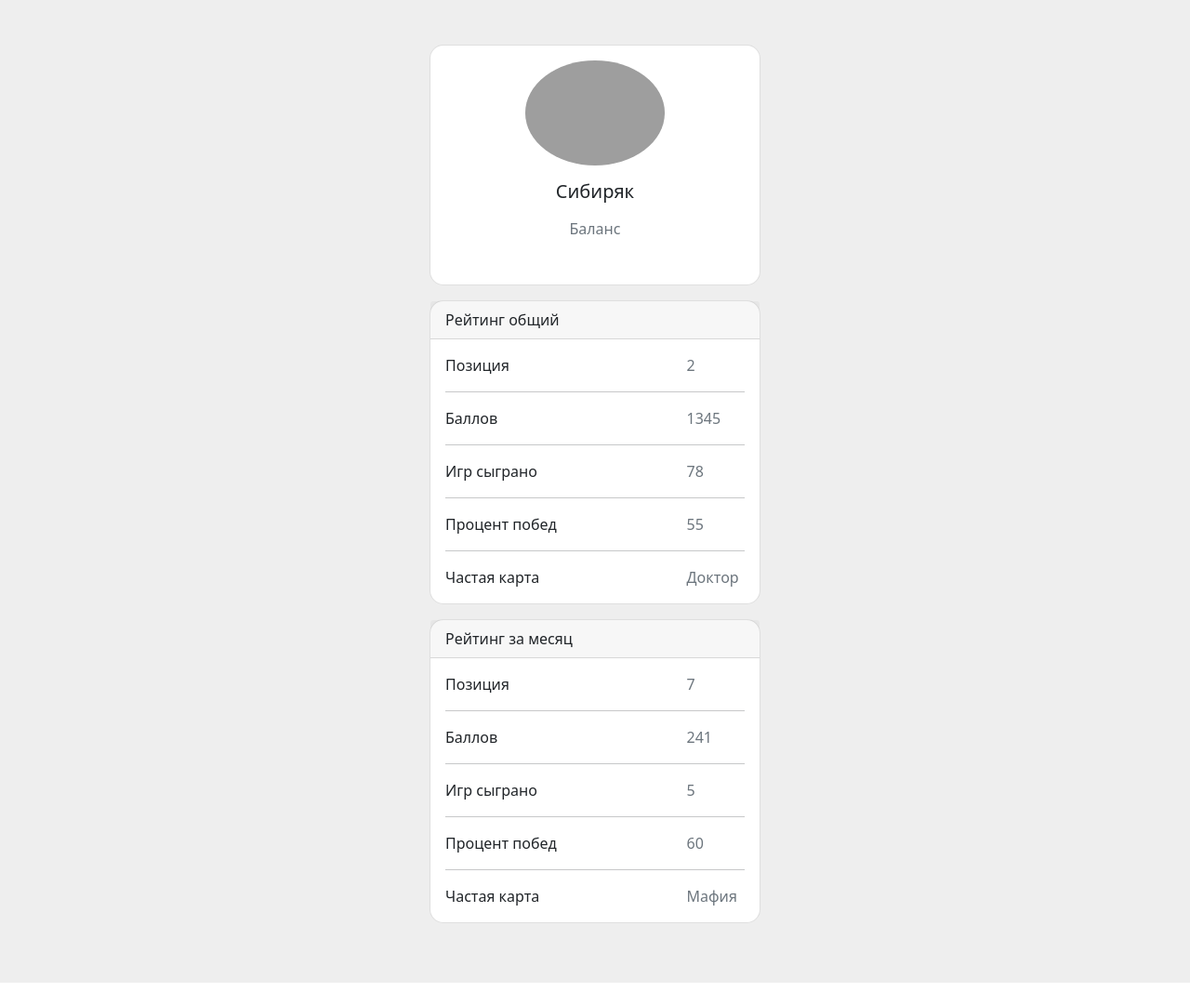
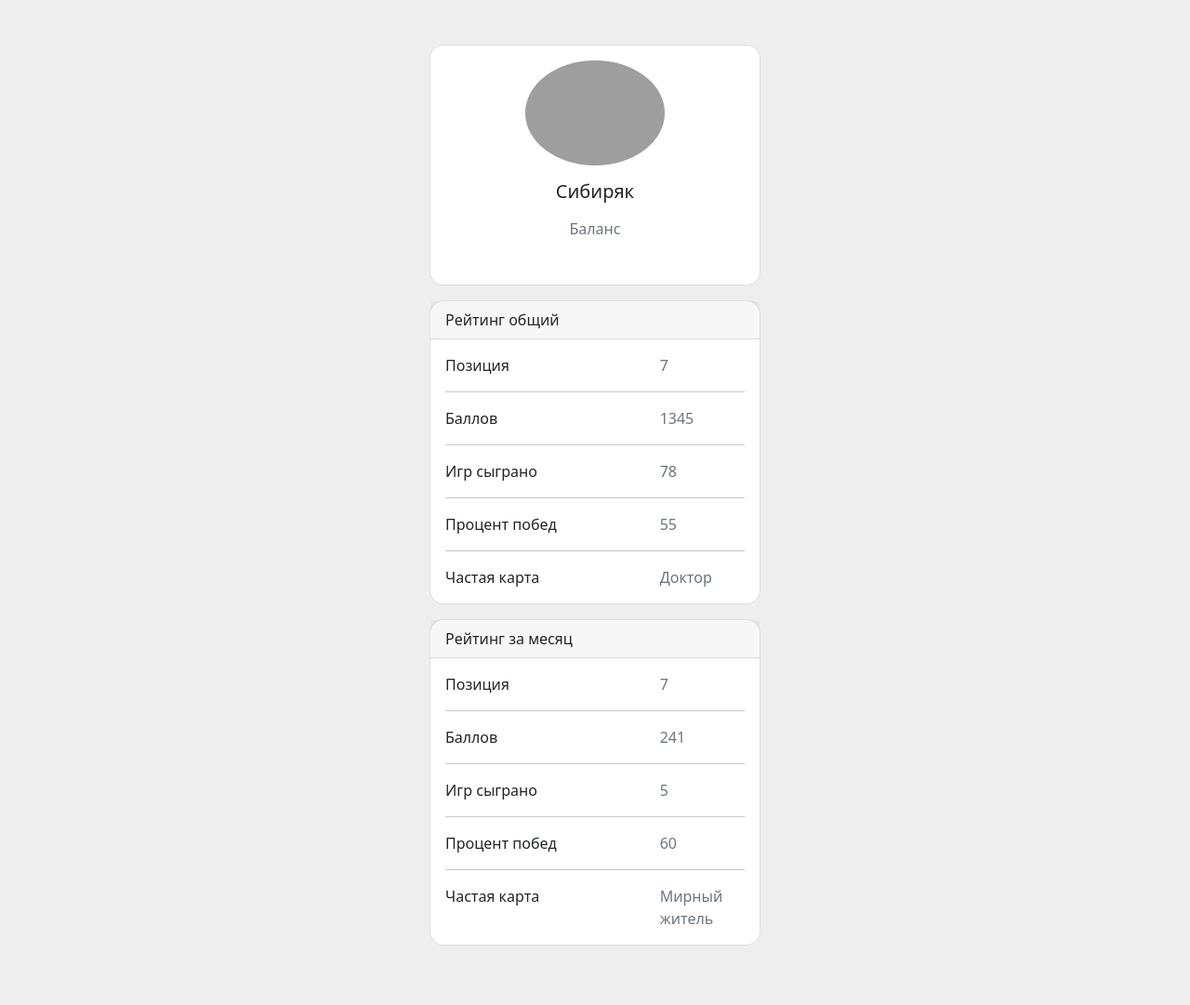
Before and after one commit to dad-siberian/kamila_web, a plain HTML site: page index.html in a window 1280 px wide. Shown: the whole page at 93% size. Before the commit the page ends 1057 px from the top, so only its background shows below. Drawn offline with nearby package versions, Linux system fonts and the light colour scheme; grey boxes are pictures that could not be loaded; a script that the page names is missing.

Commit message:
Изменен распрееделение в таблице

```diff
--- a/index.html
+++ b/index.html
@@ -38,46 +38,46 @@
                         </div>
                         <div class="card-body">
                             <div class="row">
-                                <div class="col-sm-9">
+                                <div class="col-sm-8">
                                     <p class="mb-0">Позиция</p>
                                 </div>
-                                <div class="col-sm-3">
-                                    <p class="text-muted mb-0">2</p>
+                                <div class="col-sm-4">
+                                    <p class="text-muted mb-0">7</p>
                                 </div>
                             </div>
                             <hr>
                             <div class="row">
-                                <div class="col-sm-9">
+                                <div class="col-sm-8">
                                     <p class="mb-0">Баллов</p>
                                 </div>
-                                <div class="col-sm-3">
+                                <div class="col-sm-4">
                                     <p class="text-muted mb-0">1345</p>
                                 </div>
                             </div>
                             <hr>
                             <div class="row">
-                                <div class="col-sm-9">
+                                <div class="col-sm-8">
                                     <p class="mb-0">Игр сыграно</p>
                                 </div>
-                                <div class="col-sm-3">
+                                <div class="col-sm-4">
                                     <p class="text-muted mb-0">78</p>
                                 </div>
                             </div>
                             <hr>
                             <div class="row">
-                                <div class="col-sm-9">
+                                <div class="col-sm-8">
                                     <p class="mb-0">Процент побед</p>
                                 </div>
-                                <div class="col-sm-3">
+                                <div class="col-sm-4">
                                     <p class="text-muted mb-0">55</p>
                                 </div>
                             </div>
                             <hr>
                             <div class="row">
-                                <div class="col-sm-9">
+                                <div class="col-sm-8">
                                     <p class="mb-0">Частая карта</p>
                                 </div>
-                                <div class="col-sm-3">
+                                <div class="col-sm-4">
                                     <p class="text-muted mb-0">Доктор</p>
                                 </div>
                             </div>
@@ -89,47 +89,47 @@
                         </div>
                         <div class="card-body">
                             <div class="row">
-                                <div class="col-sm-9">
+                                <div class="col-sm-8">
                                     <p class="mb-0">Позиция</p>
                                 </div>
-                                <div class="col-sm-3">
+                                <div class="col-sm-4">
                                     <p class="text-muted mb-0">7</p>
                                 </div>
                             </div>
                             <hr>
                             <div class="row">
-                                <div class="col-sm-9">
+                                <div class="col-sm-8">
                                     <p class="mb-0">Баллов</p>
                                 </div>
-                                <div class="col-sm-3">
+                                <div class="col-sm-4">
                                     <p class="text-muted mb-0">241</p>
                                 </div>
                             </div>
                             <hr>
                             <div class="row">
-                                <div class="col-sm-9">
+                                <div class="col-sm-8">
                                     <p class="mb-0">Игр сыграно</p>
                                 </div>
-                                <div class="col-sm-3">
+                                <div class="col-sm-4">
                                     <p class="text-muted mb-0">5</p>
                                 </div>
                             </div>
                             <hr>
                             <div class="row">
-                                <div class="col-sm-9">
+                                <div class="col-sm-8">
                                     <p class="mb-0">Процент побед</p>
                                 </div>
-                                <div class="col-sm-3">
+                                <div class="col-sm-4">
                                     <p class="text-muted mb-0">60</p>
                                 </div>
                             </div>
                             <hr>
                             <div class="row">
-                                <div class="col-sm-9">
+                                <div class="col-sm-8">
                                     <p class="mb-0">Частая карта</p>
                                 </div>
-                                <div class="col-sm-3">
-                                    <p class="text-muted mb-0">Мафия</p>
+                                <div class="col-sm-4">
+                                    <p class="text-muted mb-0">Мирный житель</p>
                                 </div>
                             </div>
                         </div>
```
